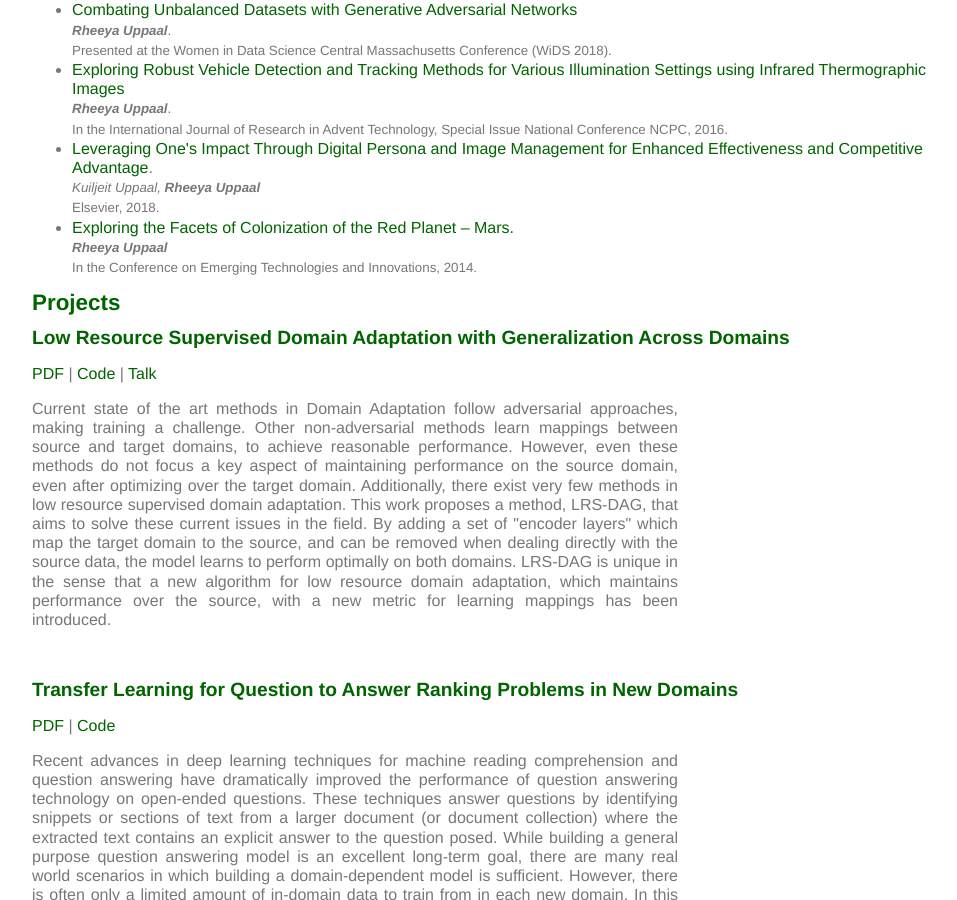
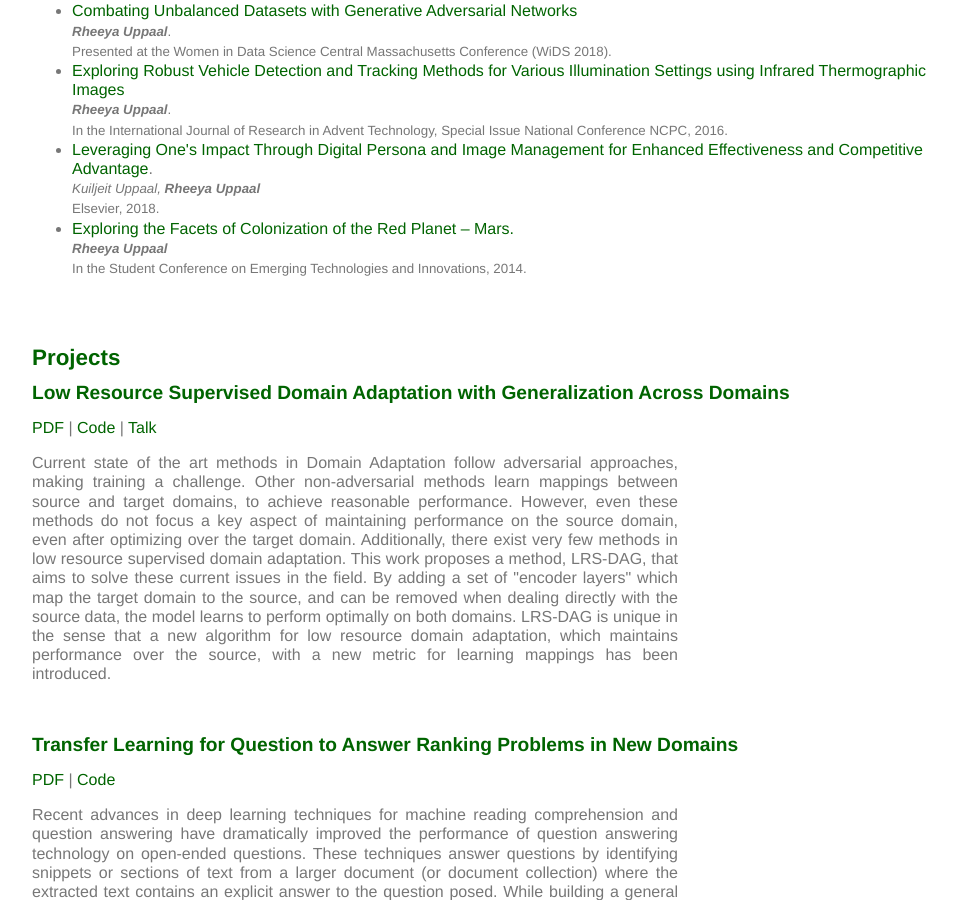
Before and after one commit to Uppaal/Uppaal.github.io, a Jekyll site: the page built from projects/index.html, in a window 1280 px wide and 900 px high, scrolled down 459 px. Shown: the whole window, without its empty margins (160-1117 px from the left). Built offline with Jekyll 4.4.1, drawn with Linux system fonts in a browser that asks for light colours.

Commit message:
Update index.html

```diff
--- a/projects/index.html
+++ b/projects/index.html
@@ -8,16 +8,17 @@ title: Research and Projects
 
 	<h1>Publications</h1>
 	<ul>
-	<li><a href="https://arxiv.org/abs/1909.06718">LRS-DAG: Low Resource Supervised Domain Adaptation with Generalization Across Domains.</a>[<a href="https://www.youtube.com/watch?v=17nxep0Ux50&feature=youtu.be">Talk</a>]<br><small><i><b>Rheeya Uppaal</b></i><br>In the New in ML Workshop of the Thirty-third Conference on Neural Information Processing Systems (<b>NeurIPS 2019</b>).</small></li>
+	<li><a href="https://arxiv.org/abs/1909.06718">LRS-DAG: Low Resource Supervised Domain Adaptation with Generalization Across Domains.</a> <small>[<a href="https://www.youtube.com/watch?v=17nxep0Ux50&feature=youtu.be">Talk</a>]</small><br><small><i><b>Rheeya Uppaal</b></i><br>In the New in ML Workshop of the Thirty-third Conference on Neural Information Processing Systems (<b>NeurIPS 2019</b>).</small></li>
 	<li><a href="http://roseyu.com/time-series-workshop/submissions/2019/timeseries-ICML19_paper_55.pdf">Multi-resolution Attention with Signal Splitting for Multivariate Time Series Classification.</a><br><small><i><b>Rheeya Uppaal</b>, Bryon Kucharski, Bhanu Pratap Singh, Iman Deznabi, Madelina Fiterau.</i><br>Time Series Workshop of The Thirty-sixth International Conference on Machine Learning (<b>ICML 2019</b>).</small></li>
 	<li><a href="https://arxiv.org/abs/1911.07335">Overcoming Practical Issues of Deep Active Learning and its Applications on Named Entity Recognition.</a><br><small><i>Haw-Shiuan Chang, Shankar Vembu, Sunil Mohan, <b>Rheeya Uppaal</b>, Andrew McCallum.</i><br>In the European Conference on Machine Learning and Principles and Practice of Knowledge Discovery in Databases (<b>ECML-PKDD 2020</b>) (Journal Track)</small></li>
 	<li><a href="https://arxiv.org/abs/1905.00125">Multi-resolution Networks For Flexible Irregular Time Series Modeling (Multi-FIT)</a><br><small><i>Bhanu Pratap Singh, Iman Deznabi, <b>Rheeya Uppaal</b>, Bryon Kucharski, Bharath Narasimhan, Akhila Josyula, Madelina Fiterau.</i><br>Unpublished.</small></li>
 	<li><a href="https://drive.google.com/file/d/19u5PwBdRXN6555aIIx0LgTeysS_bwTT5/view">Combating Unbalanced Datasets with Generative Adversarial Networks</a><br><small><i><b>Rheeya Uppaal</b></i>.<br>Presented at the Women in Data Science Central Massachusetts Conference (WiDS 2018).</small></li>
 	<li><a href="https://ijrat.org/downloads/Conference_Proceedings/ncpci2016/ncpci-02.pdf">Exploring Robust Vehicle Detection and Tracking Methods for Various Illumination Settings using Infrared Thermographic Images</a><br><small><b><i>Rheeya Uppaal</i></b>.<br>In the International Journal of Research in Advent Technology, Special Issue National Conference NCPC, 2016.</small></li>
 	<li> <a href="https://papers.ssrn.com/sol3/papers.cfm?abstract_id=3306567">Leveraging One's Impact Through Digital Persona and Image Management for Enhanced Effectiveness and Competitive Advantage</a>.<br><small><i>Kuiljeit Uppaal, <b>Rheeya Uppaal</b></i><br>Elsevier, 2018.</small></li>
-	<li> <a href="https://drive.google.com/file/d/1Upq_uYb5GyOm8xf69k1Ca37ycIyI1b-z/view?usp=sharing"> Exploring the Facets of Colonization of the Red Planet – Mars.</a><br><small><i><b>Rheeya Uppaal</b></i><br>In the Conference on Emerging Technologies and Innovations, 2014.</small></li>
+	<li> <a href="https://drive.google.com/file/d/1Upq_uYb5GyOm8xf69k1Ca37ycIyI1b-z/view?usp=sharing"> Exploring the Facets of Colonization of the Red Planet – Mars.</a><br><small><i><b>Rheeya Uppaal</b></i><br>In the Student Conference on Emerging Technologies and Innovations, 2014.</small></li>
 	</ul>
 
+	<br><br>
 	<h1>Projects</h1>
 
 	<h2>Low Resource Supervised Domain Adaptation with Generalization Across Domains</h2>
```
